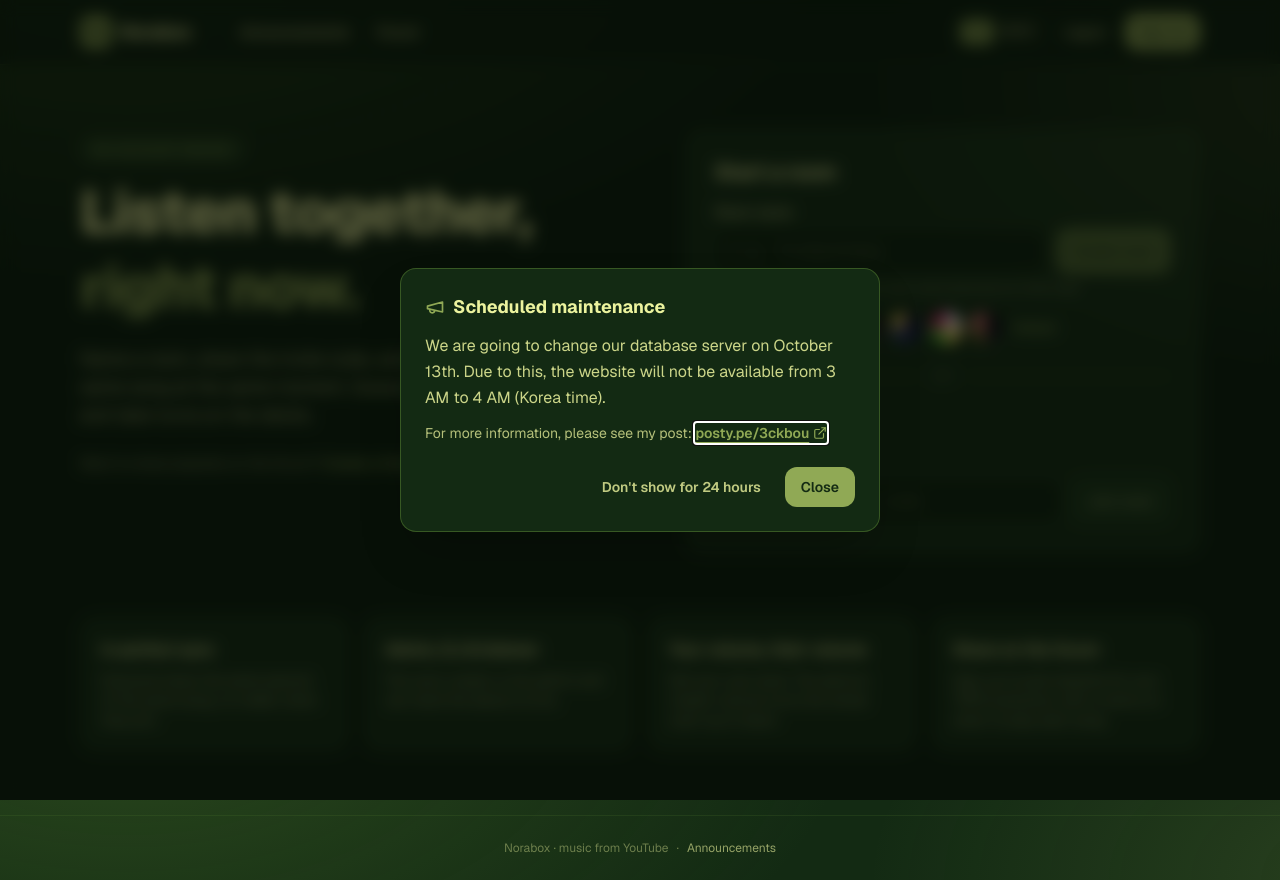
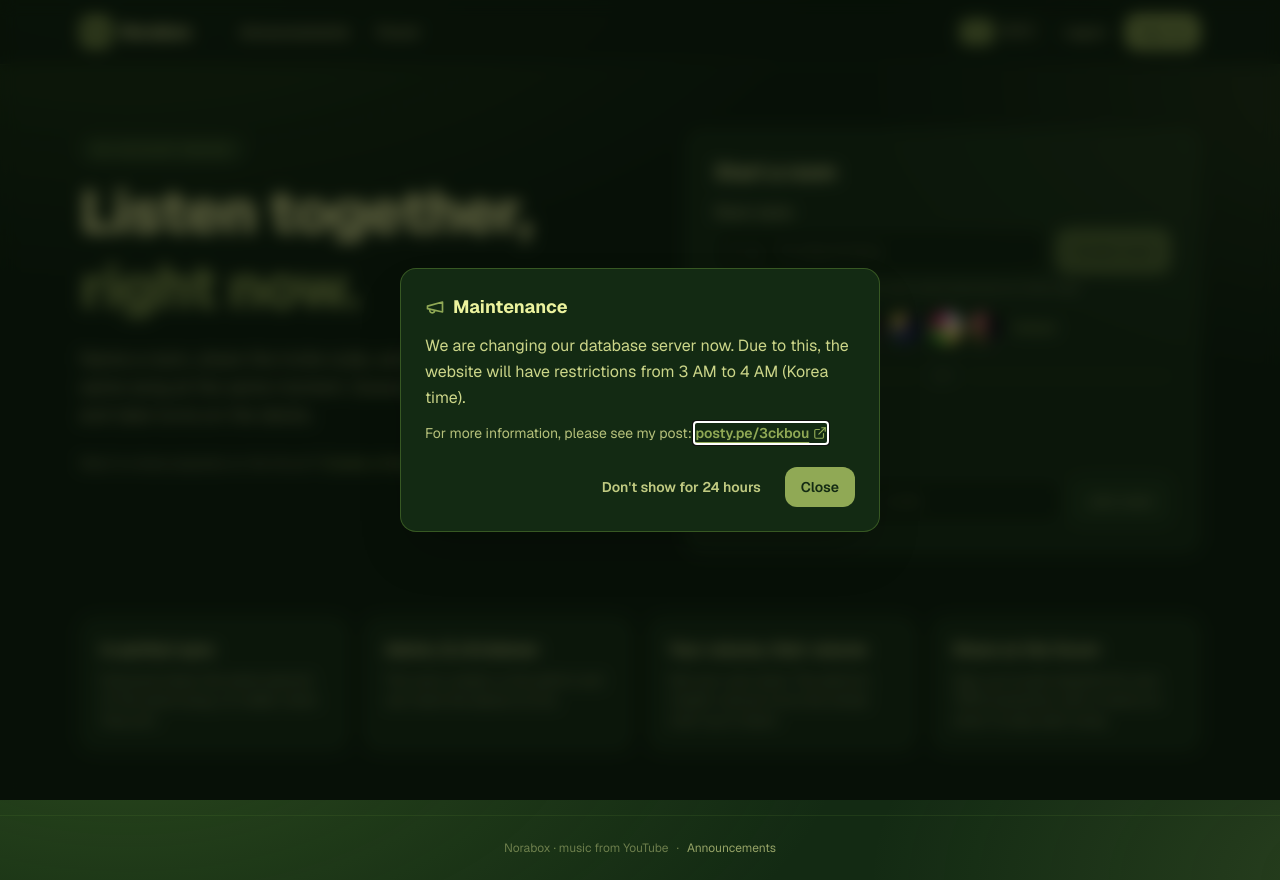
Before and after one commit to ImgyeongLee/Norabox, a Next.js app: page / in a window 1280 px wide. Built offline with nearby package versions, Linux system fonts and the light colour scheme; no server answers.

Commit message:
annoucement change: I think we should have a better way to do this tho

```diff
--- a/src/i18n/messages/en.ts
+++ b/src/i18n/messages/en.ts
@@ -323,7 +323,8 @@ export const en = {
         loadingVideo: 'Loading video…',
         memo: 'Memo',
         memoPlaceholder: 'When to play it, e.g. “When the party enters the crypt”',
-        memoHint: "Anyone who can see this playlist can read its memos. When it's added to a room, they come along, and there only the room's admin sees them.",
+        memoHint:
+            "Anyone who can see this playlist can read its memos. When it's added to a room, they come along, and there only the room's admin sees them.",
         addSong: 'Add song',
         publish: 'Publish post',
         saveChanges: 'Save changes',
@@ -442,8 +443,8 @@ export const en = {
         hint: 'Only you (the admin) can see memos.',
     },
     announcement: {
-        title: 'Scheduled maintenance',
-        body: 'We are going to change our database server on October 13th. Due to this, the website will not be available from 3 AM to 4 AM (Korea time).',
+        title: 'Maintenance',
+        body: 'We are changing our database server now. Due to this, the website will have restrictions from 3 AM to 4 AM (Korea time).',
         moreInfo: 'For more information, please see my post:',
         close: 'Close',
         hide24h: "Don't show for 24 hours",
--- a/src/i18n/messages/ko.ts
+++ b/src/i18n/messages/ko.ts
@@ -312,7 +312,8 @@ export const ko: Messages = {
         loadingVideo: '영상 불러오는 중…',
         memo: '메모',
         memoPlaceholder: '언제 틀지 적어 두세요. 예: “일행이 지하 묘지에 들어갈 때”',
-        memoHint: '이 플레이리스트를 볼 수 있는 사람은 메모도 볼 수 있어요. 방에 추가하면 메모도 함께 들어가고, 방에서는 관리자만 볼 수 있어요.',
+        memoHint:
+            '이 플레이리스트를 볼 수 있는 사람은 메모도 볼 수 있어요. 방에 추가하면 메모도 함께 들어가고, 방에서는 관리자만 볼 수 있어요.',
         addSong: '곡 추가',
         publish: '게시하기',
         saveChanges: '변경 사항 저장',
@@ -432,7 +433,7 @@ export const ko: Messages = {
     },
     announcement: {
         title: '서버 점검 안내',
-        body: '10월 13일에 데이터베이스 서버를 변경할 예정이에요. 이로 인해 새벽 3시부터 4시까지(한국 시간) 웹사이트를 이용할 수 없어요.',
+        body: '현재 데이터베이스 서버를 변경할 예정이에요. 이로 인해 새벽 3시부터 4시까지(한국 시간) 웹사이트를 이용할 수 없어요.',
         moreInfo: '자세한 내용은 게시글을 확인해 주세요:',
         close: '닫기',
         hide24h: '24시간 동안 보지 않기',
```
